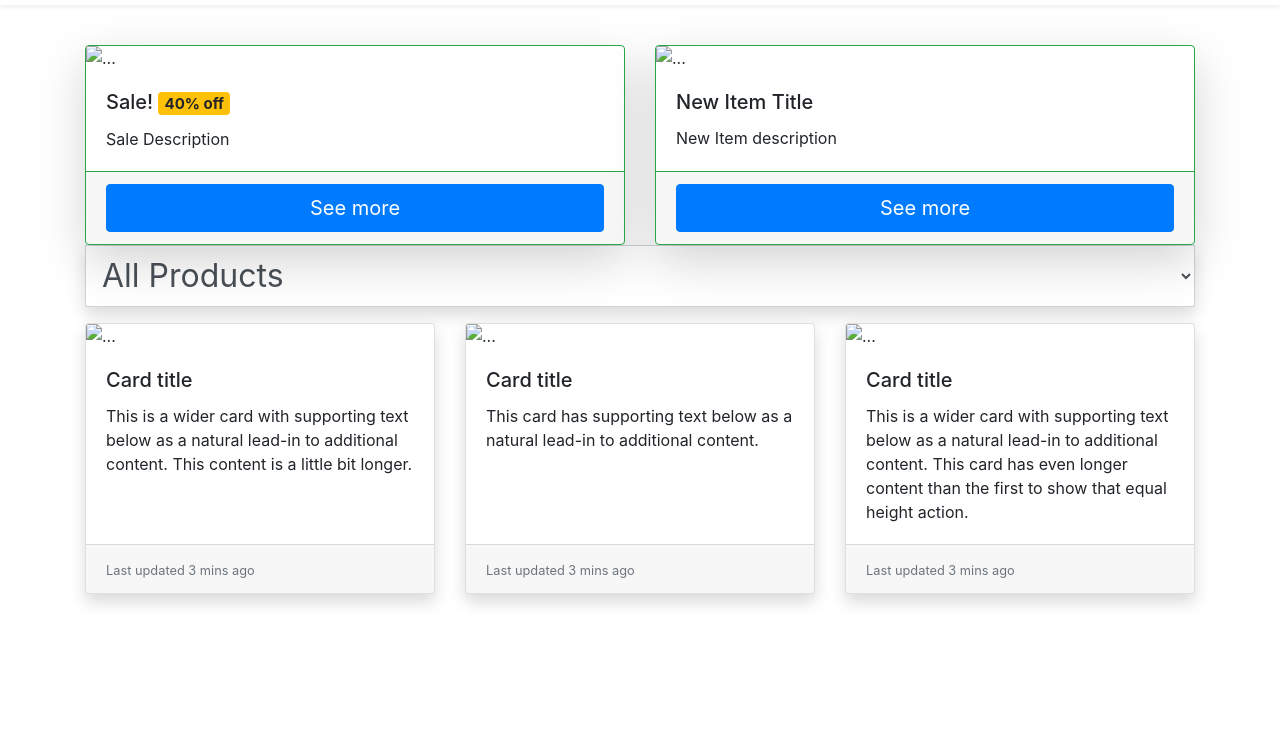
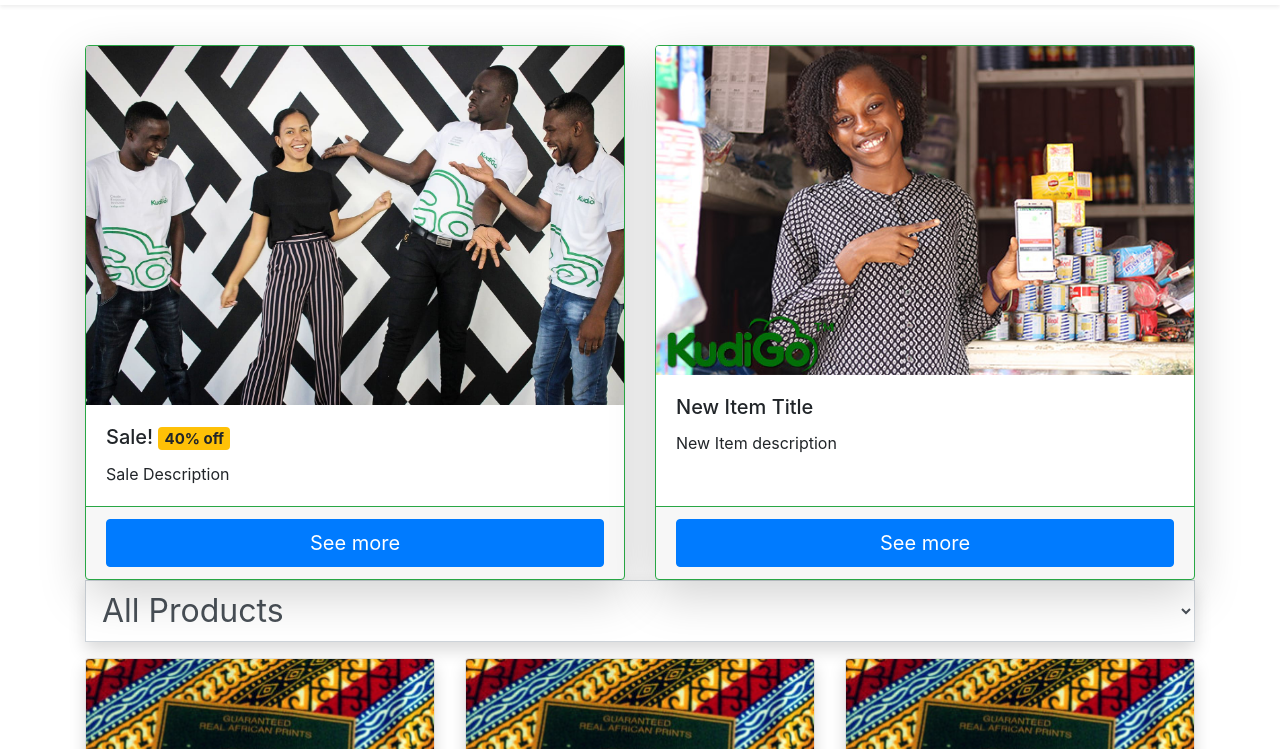
Before and after one commit to charliexkilner/UX-Improvments, a plain HTML site: page final.html in a window 1280 px wide. Shown: the part 51-800 px from the top of the page. Drawn offline with nearby package versions, Linux system fonts and the light colour scheme.

Commit message:
Update final.html

```diff
--- a/final.html
+++ b/final.html
@@ -71,7 +71,7 @@
 <div class="container">
         <div class="card-deck">
           <div class="card border-success shadow-lg">
-            <img src="img/1.jpeg" class="card-img-top" alt="...">
+            <img src="1.jpeg" class="card-img-top" alt="...">
             <div class="card-body">
               <h5 class="card-title">Sale! <span class="badge badge-warning">40% off</span></h5>
               <p class="card-text">Sale Description</p>
@@ -82,7 +82,7 @@
             </div>
           </div>
           <div class="card border-success shadow-lg">
-            <img src="img/2.jpg" class="card-img-top" alt="...">
+            <img src="2.jpg" class="card-img-top" alt="...">
             <div class="card-body">
               <h5 class="card-title">New Item Title</h5>
               <p class="card-text">New Item description</p>
@@ -108,7 +108,7 @@
 
           <div class="card-deck">
             <div class="card shadow">
-              <img src="img/product.jpg" class="card-img-top" alt="...">
+              <img src="product.jpg" class="card-img-top" alt="...">
               <div class="card-body">
                 <h5 class="card-title">Card title</h5>
                 <p class="card-text">This is a wider card with supporting text below as a natural lead-in to additional content. This content is a little bit longer.</p>
@@ -118,7 +118,7 @@
               </div>
             </div>
             <div class="card shadow">
-              <img src="img/product.jpg" class="card-img-top" alt="...">
+              <img src="product.jpg" class="card-img-top" alt="...">
               <div class="card-body">
                 <h5 class="card-title">Card title</h5>
                 <p class="card-text">This card has supporting text below as a natural lead-in to additional content.</p>
@@ -128,7 +128,7 @@
               </div>
             </div>
             <div class="card shadow ">
-              <img src="img/product.jpg" class="card-img-top" alt="...">
+              <img src="product.jpg" class="card-img-top" alt="...">
               <div class="card-body">
                 <h5 class="card-title">Card title</h5>
                 <p class="card-text">This is a wider card with supporting text below as a natural lead-in to additional content. This card has even longer content than the first to show that equal height action.</p>
```
